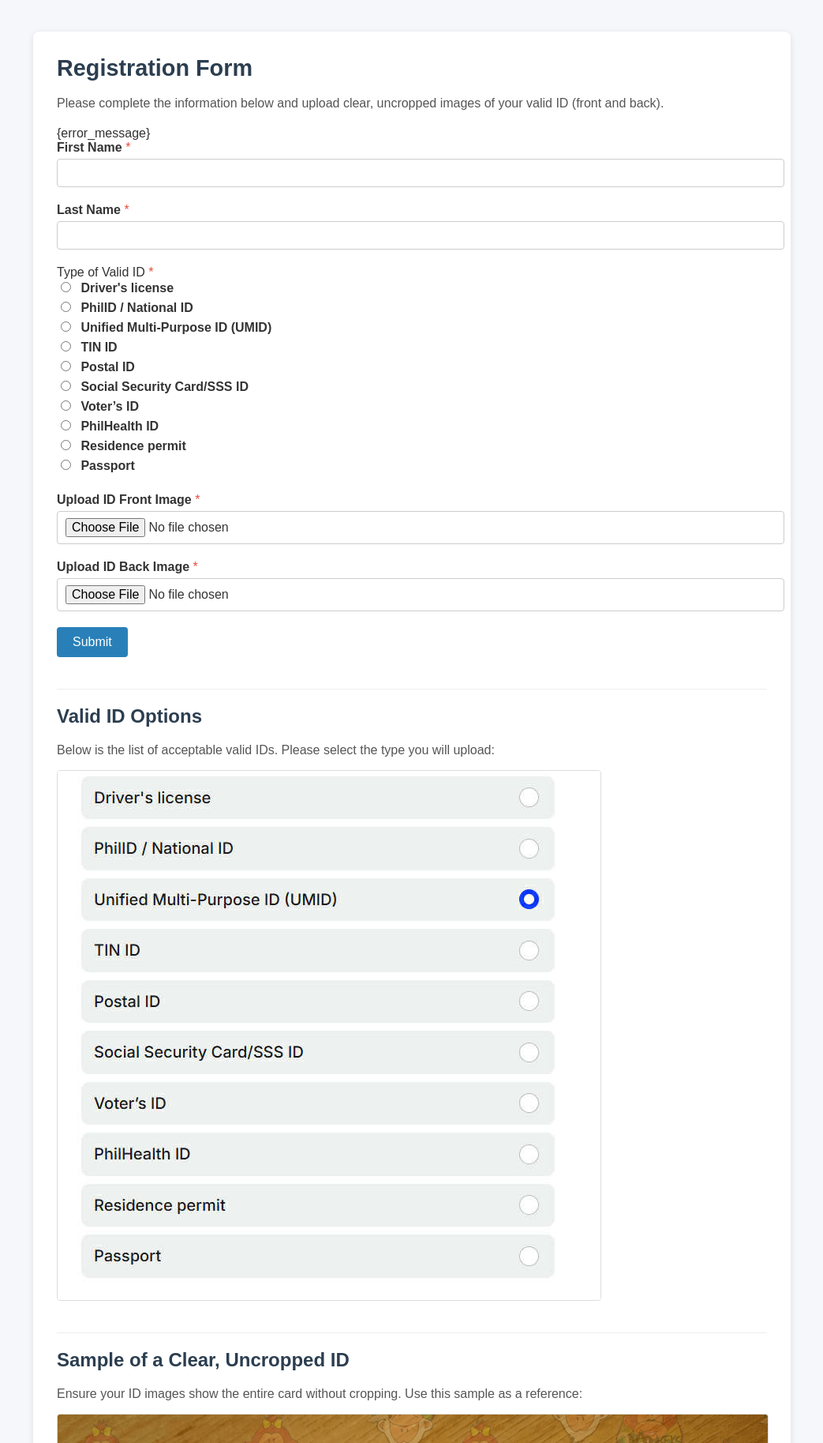
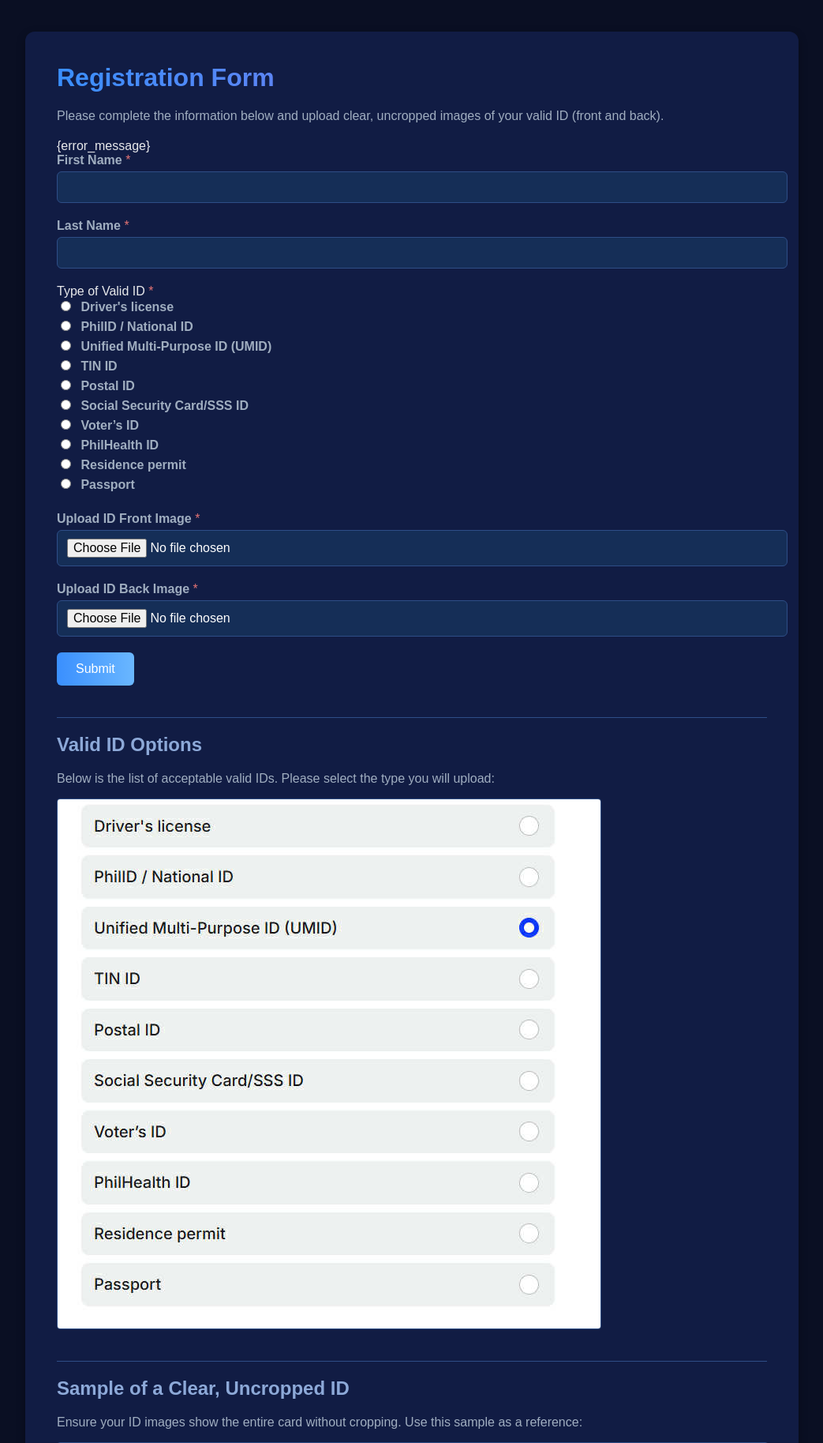
Before and after one commit to kevinbec88/id-registration-app, a Python web app: template templates/index.html in a window 1280 px wide. Shown: the top 1827 px of the page at 79% size, without its empty margins (118-1161 px from the left). Run offline with Jinja, Linux system fonts and the light colour scheme; the template is opened without the code that fills it, so the values that code supplies are empty.

Commit message:
Update styles.css to dark theme

```diff
--- a/static/styles.css
+++ b/static/styles.css
@@ -1,106 +1,135 @@
 /* Base styles for the registration website */
+/*
+ * Dark themed styles inspired by the Worldcoin Watch site. This palette
+ * uses deep blues and purples with soft accent colours to create a
+ * modern, professional look suitable for a registration portal. The
+ * gradient heading and buttons draw attention without overwhelming
+ * users. Inputs and tables are styled to contrast against the dark
+ * background while maintaining accessibility.
+ */
 body {
     font-family: Arial, sans-serif;
-    background-color: #f5f7fa;
+    background-color: #0a0f23; /* deep navy background */
     margin: 0;
     padding: 0;
-    color: #333;
+    color: #e8e9eb; /* light text for contrast */
 }
 
+/* Main card container */
 .container {
     width: 90%;
     max-width: 900px;
     margin: 40px auto;
-    background-color: #ffffff;
-    padding: 30px;
-    border-radius: 8px;
-    box-shadow: 0 2px 8px rgba(0, 0, 0, 0.1);
+    background-color: #111c44; /* dark card background */
+    padding: 40px;
+    border-radius: 12px;
+    box-shadow: 0 4px 12px rgba(0, 0, 0, 0.3);
 }
 
 header h1 {
     margin-top: 0;
-    font-size: 1.8em;
-    color: #2c3e50;
+    font-size: 2em;
+    /* gradient text for heading */
+    background: linear-gradient(90deg, #3a8ffe, #a76ddd);
+    -webkit-background-clip: text;
+    -webkit-text-fill-color: transparent;
 }
 
 header p {
-    color: #555;
+    color: #a0aec0; /* muted text */
     margin-bottom: 20px;
 }
 
+/* spacing between form groups */
 .registration-form .form-group {
     margin-bottom: 20px;
 }
 
+/* labels for form fields */
 .registration-form label {
     display: block;
     font-weight: bold;
     margin-bottom: 5px;
+    color: #a0aec0;
 }
 
+/* text and file inputs */
 .registration-form input[type="text"],
 .registration-form input[type="file"] {
     width: 100%;
-    padding: 8px 10px;
-    border: 1px solid #ccc;
-    border-radius: 4px;
+    padding: 10px 12px;
+    border: 1px solid #2e4e87; /* subtle border */
+    border-radius: 6px;
     font-size: 1em;
+    background-color: #152e57; /* dark input field */
+    color: #fefefe;
 }
 
+/* asterisk indicating required fields */
 .required {
-    color: #e74c3c;
+    color: #e57474;
     font-weight: normal;
 }
 
+/* stack radio buttons vertically */
 .radio-group {
     display: flex;
     flex-direction: column;
 }
 
+/* styling for radio buttons */
 .radio-label {
     display: flex;
     align-items: center;
     margin-bottom: 8px;
     font-weight: normal;
+    color: #a0aec0;
 }
 
+/* customise radio button accent colour */
 .radio-label input[type="radio"] {
     margin-right: 8px;
+    accent-color: #3a8ffe;
 }
 
+/* button styling with gradient */
 .btn {
     display: inline-block;
-    padding: 10px 20px;
-    background-color: #2980b9;
+    padding: 12px 24px;
+    background: linear-gradient(90deg, #3a8ffe, #6ab7ff);
     color: #ffffff;
     border: none;
-    border-radius: 4px;
+    border-radius: 6px;
     cursor: pointer;
     text-decoration: none;
     font-size: 1em;
+    transition: background 0.3s ease;
 }
 
 .btn:hover {
-    background-color: #1f6391;
+    background: linear-gradient(90deg, #2e71d4, #5a9ce6);
 }
 
+/* preview area spacing */
 .preview {
     margin-top: 10px;
 }
 
+/* preview images of uploaded IDs */
 .preview-image {
     max-width: 100%;
     max-height: 200px;
-    border: 1px solid #ddd;
+    border: 1px solid #2e4e87;
     border-radius: 4px;
 }
 
+/* error flash messages */
 .flash-messages {
     list-style: none;
-    padding: 10px;
-    background-color: #fdecea;
-    color: #e74c3c;
-    border: 1px solid #f3c4c4;
+    padding: 12px;
+    background-color: #5a1837;
+    color: #fcd8e0;
+    border: 1px solid #91204d;
     border-radius: 4px;
     margin-bottom: 20px;
 }
@@ -109,24 +138,25 @@
     margin: 0;
 }
 
+/* sections for additional information */
 .info-section {
     margin-top: 40px;
     padding-top: 20px;
-    border-top: 1px solid #eee;
+    border-top: 1px solid #2e4e87;
 }
 
 .info-section h2 {
     margin-top: 0;
-    color: #2c3e50;
+    color: #8da9d8;
 }
 
 .info-section p {
-    color: #555;
+    color: #a0aec0;
 }
 
 .info-image {
     max-width: 100%;
-    border: 1px solid #ddd;
+    border: 1px solid #2e4e87;
     border-radius: 4px;
     display: block;
     margin-top: 10px;
@@ -140,19 +170,24 @@
 }
 
 .admin-table th, .admin-table td {
-    border: 1px solid #ddd;
+    border: 1px solid #2e4e87;
     padding: 8px;
     text-align: center;
+    color: #e2e8f0;
 }
 
 .admin-table th {
-    background-color: #f7f7f7;
+    background-color: #132e55;
     font-weight: bold;
+}
+
+.admin-table td {
+    background-color: #0f2344;
 }
 
 .thumb {
     width: 80px;
     height: auto;
-    border: 1px solid #ccc;
+    border: 1px solid #2e4e87;
     border-radius: 4px;
 }
```
